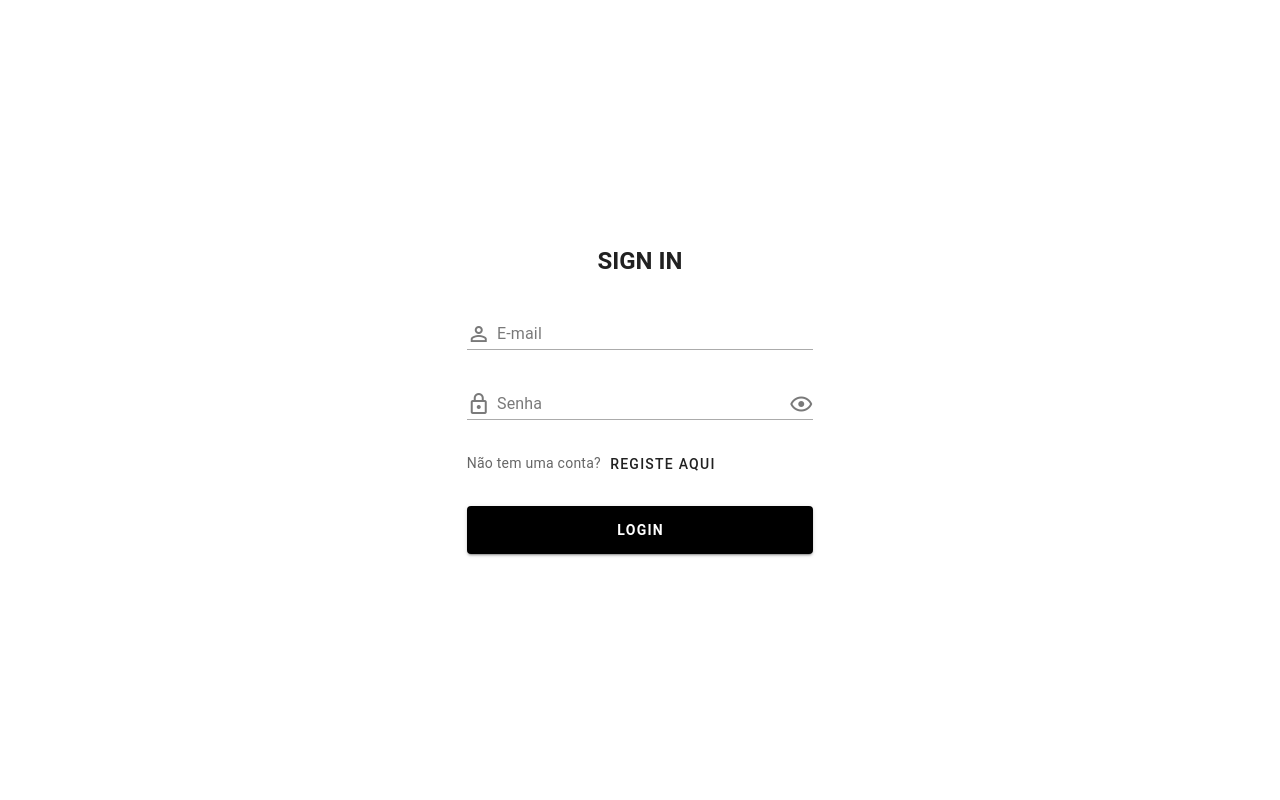
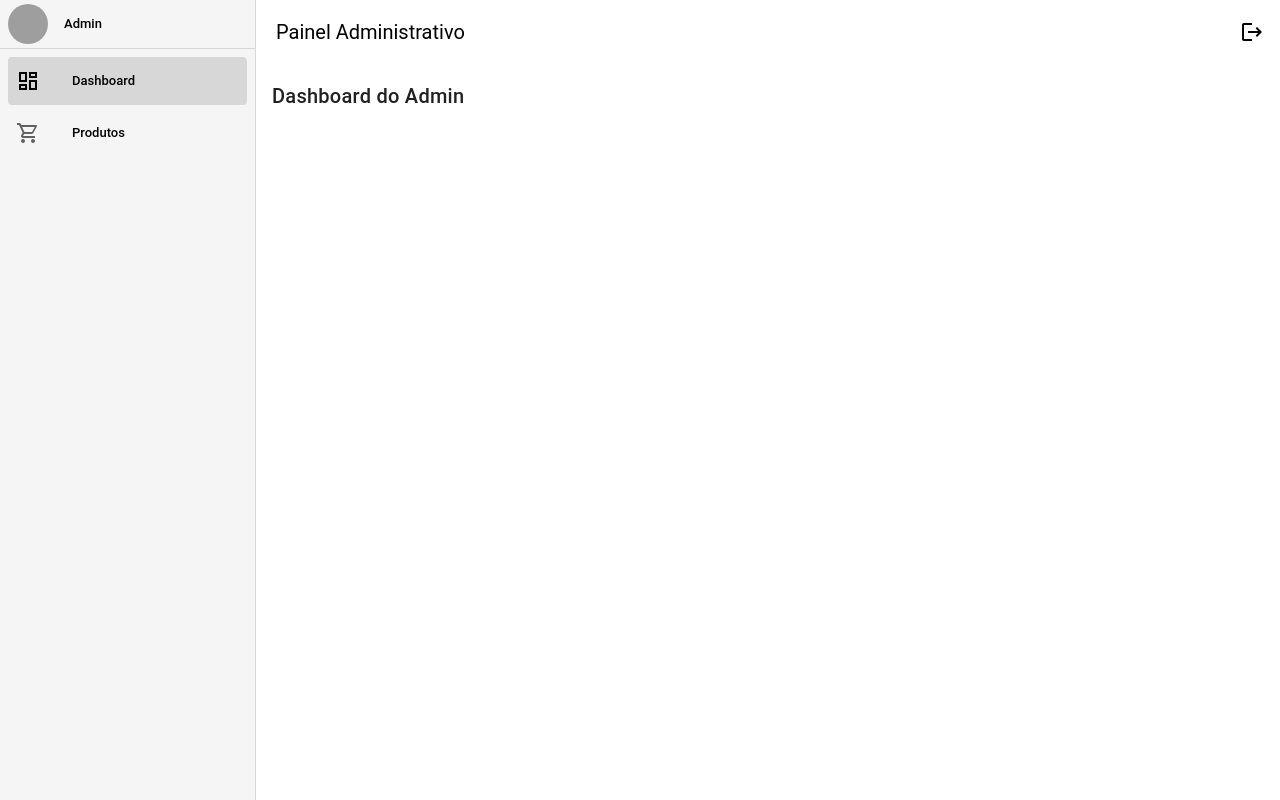
Before and after one commit to VictorCastroBR/atelie-front-end, a Vue app: page /admin in a window 1280 px wide. Built offline with nearby package versions, Linux system fonts and the light colour scheme; no server answers; sample sign-in values are in the browser's storage; grey boxes are pictures that could not be loaded.

Commit message:
🌟feat: Painel administrativo

```diff
--- /dev/null
+++ b/src/layouts/AdminLayout.vue
@@ -0,0 +1,73 @@
+<template>
+  <v-app>
+    <v-navigation-drawer
+      v-model="drawer"
+      app
+      color="grey-lighten-4"
+      :rail="rail"
+      permanent
+    >
+      <v-list-item
+        prepend-avatar="https://ui-avatars.com/api/?name=Admin"
+        title="Admin"
+        nav
+        @click="rail = !rail"
+      />
+
+      <v-divider />
+
+      <v-list nav>
+        <v-list-item
+          v-for="item in items"
+          :key="item.to"
+          :to="item.to"
+          router
+          :prepend-icon="item.icon"
+          :title="item.title"
+        />
+      </v-list>
+    </v-navigation-drawer>
+
+    <v-app-bar app flat color="white">
+      <v-app-bar-title>Painel Administrativo</v-app-bar-title>
+      <v-spacer />
+      <v-btn icon @click="logout">
+        <v-icon>mdi-logout</v-icon>
+      </v-btn>
+    </v-app-bar>
+
+    <v-main>
+      <v-container fluid>
+        <RouterView />
+      </v-container>
+    </v-main>
+  </v-app>
+</template>
+
+<script setup lang="ts">
+import { ref, onMounted } from 'vue'
+import { useRouter } from 'vue-router'
+import { useAuthStore } from '@/stores/auth'
+
+const router = useRouter()
+const auth = useAuthStore()
+
+const drawer = ref(true)
+const rail = ref(false)
+
+const items = [
+  { title: 'Dashboard', icon: 'mdi-view-dashboard-outline', to: '/admin' },
+  { title: 'Produtos', icon: 'mdi-cart-outline', to: '/admin/produtos' },
+]
+
+function logout() {
+  auth.logout()
+  router.push('/login')
+}
+
+onMounted(() => {
+  if (auth?.role !== 'admin') {
+    router.push('/')
+  }
+})
+</script>
--- a/src/main.ts
+++ b/src/main.ts
@@ -3,13 +3,11 @@ import App from './App.vue'
 import router from './router'
 import { createPinia } from 'pinia'
 
-// Vuetify core
 import 'vuetify/styles'
 import { createVuetify } from 'vuetify'
 import * as components from 'vuetify/components'
 import * as directives from 'vuetify/directives'
 
-// Ícones (MDI)
 import '@mdi/font/css/materialdesignicons.css'
 import { aliases, mdi } from 'vuetify/iconsets/mdi'
 
@@ -26,8 +24,8 @@ const vuetify = createVuetify({
     themes: {
       light: {
         colors: {
-          primary: '#111827',   // preto/cinza escuro (combina com o botão LOGIN)
-          secondary: '#7C3AED', // roxo (pro "Register Here")
+          primary: '#111827',
+          secondary: '#7C3AED',
           surface: '#FFFFFF',
         },
       },
@@ -37,6 +35,6 @@ const vuetify = createVuetify({
 
 const app = createApp(App)
 app.use(vuetify)
-app.use(createPinia())       // se usar
-app.use(router)              // se usar
+app.use(createPinia())
+app.use(router)
 app.mount('#app')
--- a/src/router/index.ts
+++ b/src/router/index.ts
@@ -1,19 +1,35 @@
 import { createRouter, createWebHistory } from 'vue-router'
 import { useAuthStore } from '@/stores/auth'
 import LoginView from '@/views/auth/LoginView.vue'
+import AdminLayout from '@/layouts/AdminLayout.vue'
+import DashboardView from '@/views/admin/DashboardView.vue'
+import ProductsListView from '@/views/admin/ProductsListView.vue'
 
 const router = createRouter({
   history: createWebHistory(),
   routes: [
     { path: '/login', name: 'login', component: LoginView, meta: { public: true } },
     { path: '/', name: 'home', component: LoginView },
-    { path: '/admin', name: 'admin', component: LoginView },
+
+    {
+      path: '/admin',
+      component: AdminLayout,
+      meta: { requiresAuth: true, role: 'admin' },
+      children: [
+        { path: '', name: 'admin-dashboard', component: DashboardView },
+        { path: 'produtos', name: 'admin-produtos', component: ProductsListView },
+      ],
+    }
   ],
 })
 
 router.beforeEach((to) => {
   const auth = useAuthStore()
-  if (!to.meta?.public && !auth.isAuthenticated) return { name: 'login' }
+  if (!to.meta?.public && !auth.isAuthenticated)
+    return { name: 'login' }
+
+  if (to.meta?.role && auth.role !== to.meta.role)
+    return { name: 'login' }
 })
 
 export default router
--- a/src/services/api.ts
+++ b/src/services/api.ts
@@ -9,8 +9,12 @@ const api = axios.create({
 const storage = {
   get access()  { return localStorage.getItem('access_token') },
   set access(v) { v ? localStorage.setItem('access_token', v) : localStorage.removeItem('access_token') },
+
   get refresh()  { return localStorage.getItem('refresh_token') },
   set refresh(v) { v ? localStorage.setItem('refresh_token', v) : localStorage.removeItem('refresh_token') },
+
+  get role()  { return localStorage.getItem('role') },
+  set role(v) { v ? localStorage.setItem('role', v) : localStorage.removeItem('role') },
 }
 
 let isRefreshing = false
--- a/src/services/authService.ts
+++ b/src/services/authService.ts
@@ -5,16 +5,19 @@ type LoginResponse = {
   access_token: string
   refresh_token: string
   token_type?: string
+  role: string
 }
 
 export async function login(payload: LoginPayload) {
   const { data } = await api.post<LoginResponse>('/auth/login', payload)
   storage.access = data.access_token
   storage.refresh = data.refresh_token
+  storage.role = data.role
   return data
 }
 
 export function logout() {
   storage.access = null
   storage.refresh = null
+   storage.role = null
 }
--- a/src/stores/auth.ts
+++ b/src/stores/auth.ts
@@ -8,9 +8,11 @@ export const useAuthStore = defineStore('auth', {
     refreshToken: storage.refresh as string | null,
     loading: false as boolean,
     error: '' as string,
+    role: storage.role
   }),
   getters: {
     isAuthenticated: (s) => !!s.accessToken,
+    isAdmin: (s) => s.role === 'admin'
   },
   actions: {
     async login(email: string, password: string) {
@@ -20,6 +22,7 @@ export const useAuthStore = defineStore('auth', {
         const res = await doLogin({ email, password })
         this.accessToken = res.access_token
         this.refreshToken = res.refresh_token
+        this.role = res.role
       } catch (e: any) {
         this.error = e?.response?.data?.detail || 'Falha no login'
         throw e
@@ -31,6 +34,7 @@ export const useAuthStore = defineStore('auth', {
       doLogout()
       this.accessToken = null
       this.refreshToken = null
+      this.role = null
     },
   },
 })
--- /dev/null
+++ b/src/views/admin/DashboardView.vue
@@ -0,0 +1,3 @@
+<template>
+  <div class="text-h6">Dashboard do Admin</div>
+</template>
--- /dev/null
+++ b/src/views/admin/ProductsListView.vue
@@ -0,0 +1,3 @@
+<template>
+  <div class="text-h6">Listagem de Produtos</div>
+</template>
```
